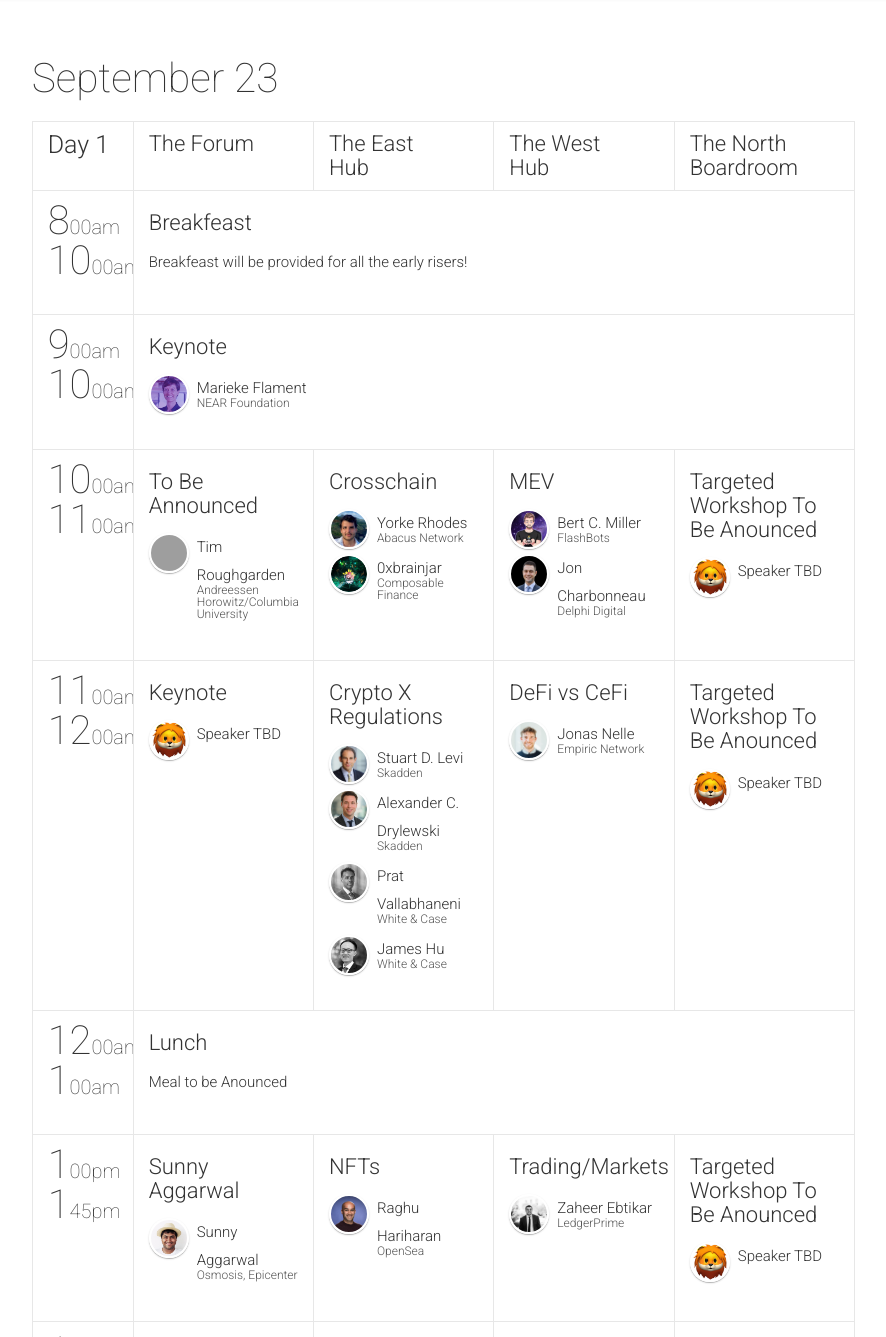
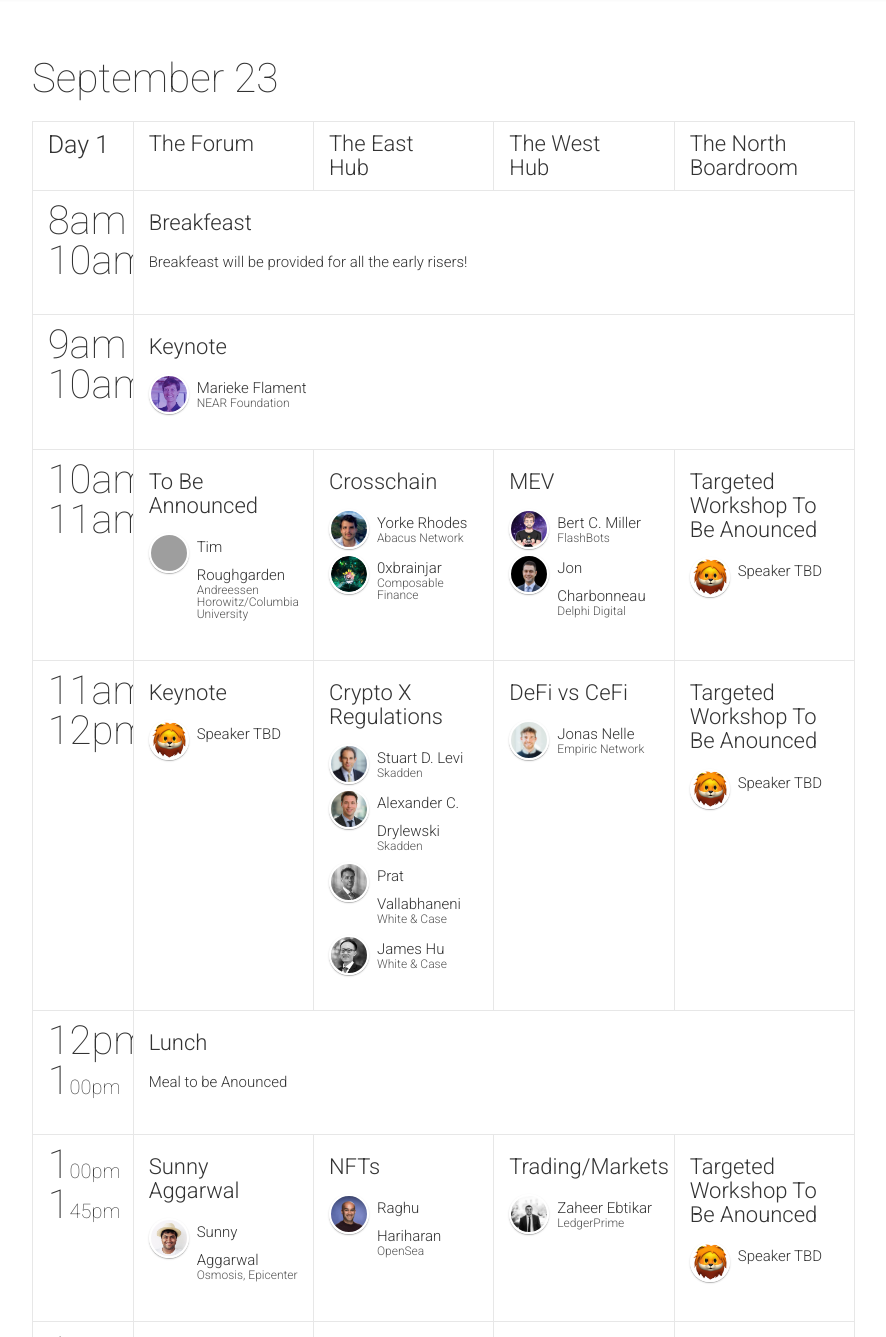
Before and after one commit to BlockchainAtColumbia/ledgerfest-2019, a Jekyll site: the page built from schedule.html, in a window 1280 px wide and 1400 px high, scrolled down 348 px, cut to the strip 63-1400 px from the top of the window. Shown: the whole strip, without its empty margins (90-976 px from the left). Built offline with Jekyll 4.4.1, drawn with Linux system fonts in a browser that asks for light colours; nearby versions of some CDN libraries; comment, search, counter and statistics services are not loaded; grey boxes are pictures that could not be loaded.

Commit message:
Update schedule.yml

```diff
--- a/_data/schedule.yml
+++ b/_data/schedule.yml
@@ -8,28 +8,28 @@
     - {title: "The North Boardroom", color: "#e91e63"}
   timeslots:
     - {
-    	startTime: "8:00am",
-    	endTime: "10:00am",
+    	startTime: "8am",
+    	endTime: "10am",
     	sessionIds: [1]
     }
     - {
-    	startTime: "9:00am",
-    	endTime: "10:00am",
+    	startTime: "9am",
+    	endTime: "10am",
     	sessionIds: [2]
     }
     - {
-    	startTime: "10:00am",
-    	endTime: "11:00am",
+    	startTime: "10am",
+    	endTime: "11am",
     	sessionIds: [3,4,5,32]
     }
     - {
-    	startTime: "11:00am",
-    	endTime: "12:00am",
+    	startTime: "11am",
+    	endTime: "12pm",
     	sessionIds: [6,7,8,33]
     }
     - {
-    	startTime: "12:00am",
-    	endTime: "1:00am",
+    	startTime: "12pm",
+    	endTime: "1:00pm",
     	sessionIds: [9]
     }
     - {
```
